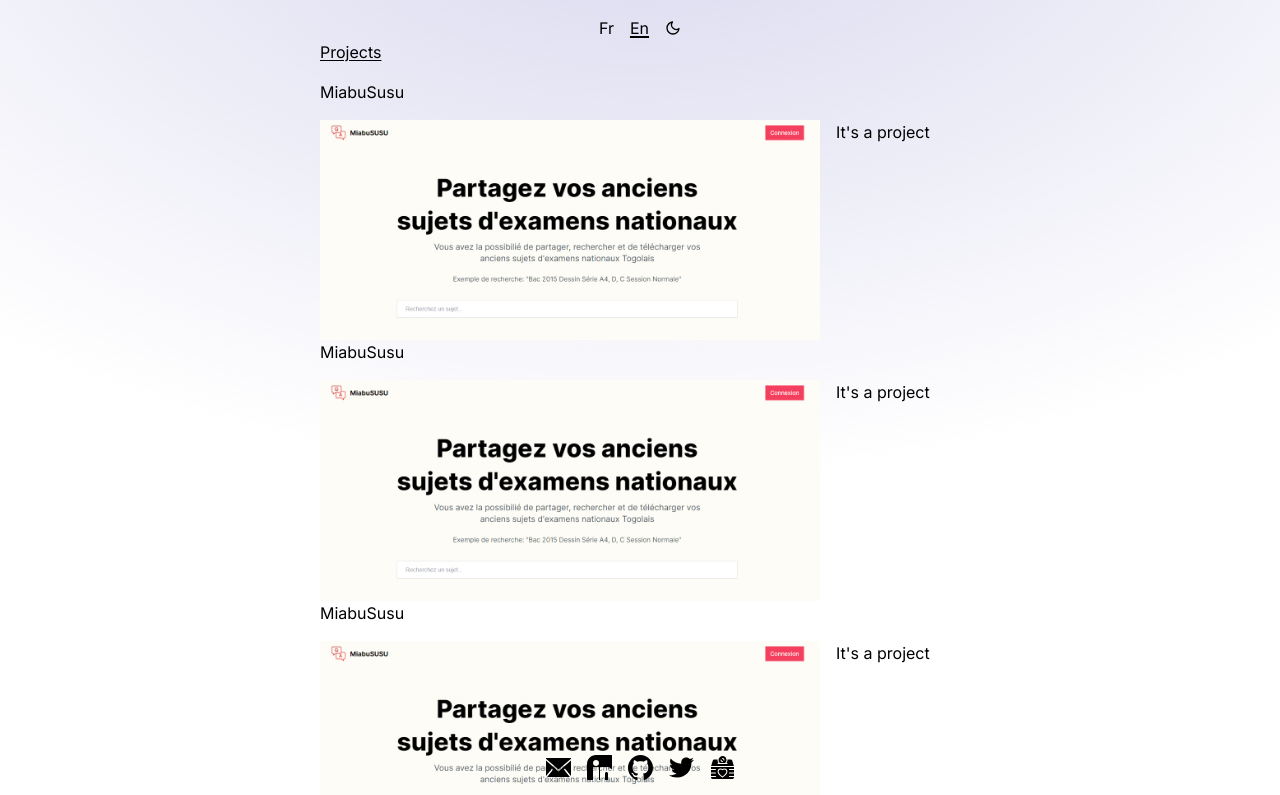
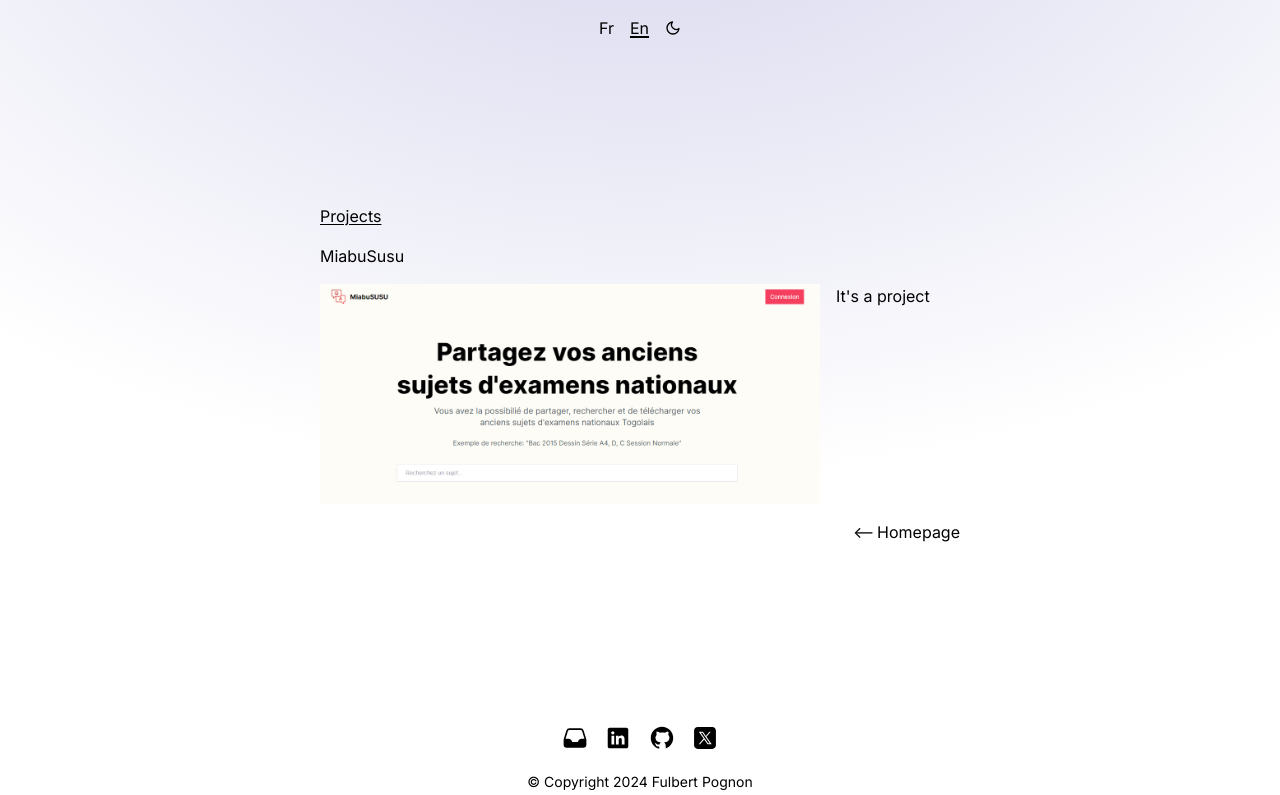
Before and after one commit to YvesleCurseur/fulbertpognon.me, a Next.js app: page /en/projects in a window 1280 px wide. Shown: the top 795 px of the page. Built offline with nearby package versions, Linux system fonts and the light colour scheme.

Commit message:
Fix Footer & add icons

```diff
--- a/src/app/[locale]/layout.js
+++ b/src/app/[locale]/layout.js
@@ -41,11 +41,12 @@
               <div className="flex-1 flex justify-center items-center">
                 {children}
               </div>
-              <div className="sticky bottom-0">
-                <div className="flex items-center justify-center mt-4 space-x-4">
-                  <Footer />
-                </div>
-              </div>
+
+                {/* <div className="sticky bottom-0"> */}
+                  <div className="flex items-center justify-center mt-4 space-x-4">
+                    <Footer />
+                  </div>
+                {/* </div> */}
               <Copyright />
             </div>
           </Providers>
--- a/src/app/[locale]/projects/page.js
+++ b/src/app/[locale]/projects/page.js
@@ -5,36 +5,6 @@
   return (
     <div className="w-1/2 sticky max-sm:w-2/3">
       <h1 className="underline underline-offset-2 mb-4">Projects</h1>
-      <h2 className="mb-4">MiabuSusu</h2>
-      <div className="flex max-sm:block">
-        <Image src="/maibususu.jpg" alt="MiabuSusu" width={500} height={500} />
-        <p className="ml-4 mb-4 max-sm:text-lg max-sm:ml-0">It's a project</p>
-      </div>
-      <h2 className="mb-4">MiabuSusu</h2>
-      <div className="flex max-sm:block">
-        <Image src="/maibususu.jpg" alt="MiabuSusu" width={500} height={500} />
-        <p className="ml-4 mb-4 max-sm:text-lg max-sm:ml-0">It's a project</p>
-      </div>
-      <h2 className="mb-4">MiabuSusu</h2>
-      <div className="flex max-sm:block">
-        <Image src="/maibususu.jpg" alt="MiabuSusu" width={500} height={500} />
-        <p className="ml-4 mb-4 max-sm:text-lg max-sm:ml-0">It's a project</p>
-      </div>
-      <h2 className="mb-4">MiabuSusu</h2>
-      <div className="flex max-sm:block">
-        <Image src="/maibususu.jpg" alt="MiabuSusu" width={500} height={500} />
-        <p className="ml-4 mb-4 max-sm:text-lg max-sm:ml-0">It's a project</p>
-      </div>
-      <h2 className="mb-4">MiabuSusu</h2>
-      <div className="flex max-sm:block">
-        <Image src="/maibususu.jpg" alt="MiabuSusu" width={500} height={500} />
-        <p className="ml-4 mb-4 max-sm:text-lg max-sm:ml-0">It's a project</p>
-      </div>
-      <h2 className="mb-4">MiabuSusu</h2>
-      <div className="flex max-sm:block">
-        <Image src="/maibususu.jpg" alt="MiabuSusu" width={500} height={500} />
-        <p className="ml-4 mb-4 max-sm:text-lg max-sm:ml-0">It's a project</p>
-      </div>
       <h2 className="mb-4">MiabuSusu</h2>
       <div className="flex max-sm:block">
         <Image src="/maibususu.jpg" alt="MiabuSusu" width={500} height={500} />
--- a/src/components/Footer.js
+++ b/src/components/Footer.js
@@ -1,26 +1,19 @@
-"use client";
-
-import { useState } from "react";
-
 const Footer = () => {
-  const [isHovered, setIsHovered] = useState(false);
-
   return (
     <div>
       <footer class="flex justify-center space-x-4 mb-5">
         {/* Email */}
         <button>
           <svg
-            fill="#000000"
-            width="25px"
-            height="25px"
-            viewBox="0 0 1920 1920"
             xmlns="http://www.w3.org/2000/svg"
-            className="color-svg"
+            viewBox="0 0 24 24"
+            fill="currentColor"
+            className="w-[26px] h-[26px] color-svg"
           >
             <path
-              d="M1920 428.266v1189.54l-464.16-580.146-88.203 70.585 468.679 585.904H83.684l468.679-585.904-88.202-70.585L0 1617.805V428.265l959.944 832.441L1920 428.266ZM1919.932 226v52.627l-959.943 832.44L.045 278.628V226h1919.887Z"
               fill-rule="evenodd"
+              d="M6.912 3a3 3 0 0 0-2.868 2.118l-2.411 7.838a3 3 0 0 0-.133.882V18a3 3 0 0 0 3 3h15a3 3 0 0 0 3-3v-4.162c0-.299-.045-.596-.133-.882l-2.412-7.838A3 3 0 0 0 17.088 3H6.912Zm13.823 9.75-2.213-7.191A1.5 1.5 0 0 0 17.088 4.5H6.912a1.5 1.5 0 0 0-1.434 1.059L3.265 12.75H6.11a3 3 0 0 1 2.684 1.658l.256.513a1.5 1.5 0 0 0 1.342.829h3.218a1.5 1.5 0 0 0 1.342-.83l.256-.512a3 3 0 0 1 2.684-1.658h2.844Z"
+              clip-rule="evenodd"
             />
           </svg>
         </button>
@@ -28,117 +21,47 @@
         {/* LinkedIn */}
         <button>
           <svg
-            fill="#000000"
-            height="25px"
-            width="25px"
-            version="1.1"
             xmlns="http://www.w3.org/2000/svg"
+            x="0px"
+            y="0px"
+            width="28px"
+            height="28px"
+            viewBox="0 0 30 30"
             className="color-svg"
           >
-            <path
-              d="M23,0H9C4,0,0,4,0,9v14c0,5,4,9,9,9h14c5,0,9-4,9-9V9C32,4,28,0,23,0z M12,25c0,0.6-0.4,1-1,1H7c-0.6,0-1-0.4-1-1V13
-	c0-0.6,0.4-1,1-1h4c0.6,0,1,0.4,1,1V25z M9,11c-1.7,0-3-1.3-3-3s1.3-3,3-3s3,1.3,3,3S10.7,11,9,11z M26,25c0,0.6-0.4,1-1,1h-3
-	c-0.6,0-1-0.4-1-1v-3.5v-1v-2c0-0.8-0.7-1.5-1.5-1.5S18,17.7,18,18.5v2v1V25c0,0.6-0.4,1-1,1h-3c-0.6,0-1-0.4-1-1V13
-	c0-0.6,0.4-1,1-1h4c0.3,0,0.5,0.1,0.7,0.3c0.6-0.2,1.2-0.3,1.8-0.3c3,0,5.5,2.5,5.5,5.5V25z"
-            />
+            <path d="M24,4H6C4.895,4,4,4.895,4,6v18c0,1.105,0.895,2,2,2h18c1.105,0,2-0.895,2-2V6C26,4.895,25.105,4,24,4z M10.954,22h-2.95 v-9.492h2.95V22z M9.449,11.151c-0.951,0-1.72-0.771-1.72-1.72c0-0.949,0.77-1.719,1.72-1.719c0.948,0,1.719,0.771,1.719,1.719 C11.168,10.38,10.397,11.151,9.449,11.151z M22.004,22h-2.948v-4.616c0-1.101-0.02-2.517-1.533-2.517 c-1.535,0-1.771,1.199-1.771,2.437V22h-2.948v-9.492h2.83v1.297h0.04c0.394-0.746,1.356-1.533,2.791-1.533 c2.987,0,3.539,1.966,3.539,4.522V22z"></path>
           </svg>
         </button>
 
         {/* Github */}
         <button>
           <svg
-            width="25px"
-            height="25px"
-            viewBox="0 0 20 20"
-            version="1.1"
             xmlns="http://www.w3.org/2000/svg"
+            x="0px"
+            y="0px"
+            width="28px"
+            height="28px"
+            viewBox="0 0 30 30"
             className="color-svg"
           >
-            <g
-              id="Page-1"
-              stroke="none"
-              stroke-width="1"
-              fill="none"
-              fill-rule="evenodd"
-            >
-              <g
-                id="Dribbble-Light-Preview"
-                transform="translate(-140.000000, -7559.000000)"
-                fill="#000000"
-              >
-                <g id="icons" transform="translate(56.000000, 160.000000)">
-                  <path
-                    d="M94,7399 C99.523,7399 104,7403.59 104,7409.253 C104,7413.782 101.138,7417.624 97.167,7418.981 C96.66,7419.082 96.48,7418.762 96.48,7418.489 C96.48,7418.151 96.492,7417.047 96.492,7415.675 C96.492,7414.719 96.172,7414.095 95.813,7413.777 C98.04,7413.523 100.38,7412.656 100.38,7408.718 C100.38,7407.598 99.992,7406.684 99.35,7405.966 C99.454,7405.707 99.797,7404.664 99.252,7403.252 C99.252,7403.252 98.414,7402.977 96.505,7404.303 C95.706,7404.076 94.85,7403.962 94,7403.958 C93.15,7403.962 92.295,7404.076 91.497,7404.303 C89.586,7402.977 88.746,7403.252 88.746,7403.252 C88.203,7404.664 88.546,7405.707 88.649,7405.966 C88.01,7406.684 87.619,7407.598 87.619,7408.718 C87.619,7412.646 89.954,7413.526 92.175,7413.785 C91.889,7414.041 91.63,7414.493 91.54,7415.156 C90.97,7415.418 89.522,7415.871 88.63,7414.304 C88.63,7414.304 88.101,7413.319 87.097,7413.247 C87.097,7413.247 86.122,7413.234 87.029,7413.87 C87.029,7413.87 87.684,7414.185 88.139,7415.37 C88.139,7415.37 88.726,7417.2 91.508,7416.58 C91.513,7417.437 91.522,7418.245 91.522,7418.489 C91.522,7418.76 91.338,7419.077 90.839,7418.982 C86.865,7417.627 84,7413.783 84,7409.253 C84,7403.59 88.478,7399 94,7399"
-                    id="github-[#142]"
-                  ></path>
-                </g>
-              </g>
-            </g>
+            <path d="M15,3C8.373,3,3,8.373,3,15c0,5.623,3.872,10.328,9.092,11.63C12.036,26.468,12,26.28,12,26.047v-2.051 c-0.487,0-1.303,0-1.508,0c-0.821,0-1.551-0.353-1.905-1.009c-0.393-0.729-0.461-1.844-1.435-2.526 c-0.289-0.227-0.069-0.486,0.264-0.451c0.615,0.174,1.125,0.596,1.605,1.222c0.478,0.627,0.703,0.769,1.596,0.769 c0.433,0,1.081-0.025,1.691-0.121c0.328-0.833,0.895-1.6,1.588-1.962c-3.996-0.411-5.903-2.399-5.903-5.098 c0-1.162,0.495-2.286,1.336-3.233C9.053,10.647,8.706,8.73,9.435,8c1.798,0,2.885,1.166,3.146,1.481C13.477,9.174,14.461,9,15.495,9 c1.036,0,2.024,0.174,2.922,0.483C18.675,9.17,19.763,8,21.565,8c0.732,0.731,0.381,2.656,0.102,3.594 c0.836,0.945,1.328,2.066,1.328,3.226c0,2.697-1.904,4.684-5.894,5.097C18.199,20.49,19,22.1,19,23.313v2.734 c0,0.104-0.023,0.179-0.035,0.268C23.641,24.676,27,20.236,27,15C27,8.373,21.627,3,15,3z"></path>
           </svg>
         </button>
 
-        {/* Twitter */}
+        {/* Twitter/X */}
         <button>
           <svg
-            width="25px"
-            height="25px"
-            viewBox="0 -2 20 20"
-            version="1.1"
             xmlns="http://www.w3.org/2000/svg"
+            x="0px"
+            y="0px"
+            width="26px"
+            height="26px"
+            viewBox="0 0 50 50"
             className="color-svg"
           >
-            <g
-              id="Page-1"
-              stroke="none"
-              stroke-width="1"
-              fill="none"
-              fill-rule="evenodd"
-            >
-              <g
-                id="Dribbble-Light-Preview"
-                transform="translate(-60.000000, -7521.000000)"
-                fill="#000000"
-              >
-                <g id="icons" transform="translate(56.000000, 160.000000)">
-                  <path
-                    d="M10.29,7377 C17.837,7377 21.965,7370.84365 21.965,7365.50546 C21.965,7365.33021 21.965,7365.15595 21.953,7364.98267 C22.756,7364.41163 23.449,7363.70276 24,7362.8915 C23.252,7363.21837 22.457,7363.433 21.644,7363.52751 C22.5,7363.02244 23.141,7362.2289 23.448,7361.2926 C22.642,7361.76321 21.761,7362.095 20.842,7362.27321 C19.288,7360.64674 16.689,7360.56798 15.036,7362.09796 C13.971,7363.08447 13.518,7364.55538 13.849,7365.95835 C10.55,7365.79492 7.476,7364.261 5.392,7361.73762 C4.303,7363.58363 4.86,7365.94457 6.663,7367.12996 C6.01,7367.11125 5.371,7366.93797 4.8,7366.62489 L4.8,7366.67608 C4.801,7368.5989 6.178,7370.2549 8.092,7370.63591 C7.488,7370.79836 6.854,7370.82199 6.24,7370.70483 C6.777,7372.35099 8.318,7373.47829 10.073,7373.51078 C8.62,7374.63513 6.825,7375.24554 4.977,7375.24358 C4.651,7375.24259 4.325,7375.22388 4,7375.18549 C5.877,7376.37088 8.06,7377 10.29,7376.99705"
-                    id="twitter-[#154]"
-                  ></path>
-                </g>
-              </g>
-            </g>
+            <path d="M 11 4 C 7.134 4 4 7.134 4 11 L 4 39 C 4 42.866 7.134 46 11 46 L 39 46 C 42.866 46 46 42.866 46 39 L 46 11 C 46 7.134 42.866 4 39 4 L 11 4 z M 13.085938 13 L 21.023438 13 L 26.660156 21.009766 L 33.5 13 L 36 13 L 27.789062 22.613281 L 37.914062 37 L 29.978516 37 L 23.4375 27.707031 L 15.5 37 L 13 37 L 22.308594 26.103516 L 13.085938 13 z M 16.914062 15 L 31.021484 35 L 34.085938 35 L 19.978516 15 L 16.914062 15 z"></path>
           </svg>
         </button>
-
-        <a
-          href="https://www.buymeacoffee.com/fulbertpognon"
-          target="_blank"
-          onMouseEnter={() => setIsHovered(true)}
-          onMouseLeave={() => setIsHovered(false)}
-          className=" relative inline-block"
-        >
-          <span
-            className={`absolute font-bold top-0 left-full bg-yellow-500 px-2 py-0.5 rounded text-xs text-black whitespace-nowrap opacity-0 transform transition-all duration-300 ${
-              isHovered
-                ? "translate-x-2 opacity-100 max-sm:hidden"
-                : "translate-x-0 opacity-0 max-sm:hidden"
-            }`}
-          >
-            {"<--"} Buy me a coffee
-          </span>
-          <svg
-            fill="#000000"
-            width="25"
-            height="25"
-            viewBox="0 0 50 50"
-            xmlns="http://www.w3.org/2000/svg"
-            className="color-svg"
-          >
-            <g id="Solid">
-              <path d="M47.74,22H2.26L5.61,11.12A2.98216,2.98216,0,0,1,8.48,9H15.05c-.03.33-.05.66-.05,1a9.93438,9.93438,0,0,0,2.01,6H16a1,1,0,0,0,0,2H34a1,1,0,0,0,0-2H32.99A9.93438,9.93438,0,0,0,35,10c0-.34-.02-.67-.05-1h6.57a2.98209,2.98209,0,0,1,2.87,2.12ZM28.61475,29a4.08076,4.08076,0,0,0-2.90723,1.208,1.03055,1.03055,0,0,1-1.415,0A4.08076,4.08076,0,0,0,21.38525,29a4.12359,4.12359,0,0,0-4.1123,4.126c0,4.38574,5.93652,8.542,7.727,9.69629,1.79053-1.1543,7.727-5.31055,7.727-9.69629A4.12359,4.12359,0,0,0,28.61475,29ZM38,29a.99974.99974,0,0,0,1,1h9v5H39a1,1,0,0,0,0,2h9v5H39a1,1,0,0,0,0,2h9v1a3.00328,3.00328,0,0,1-3,3H5a3.00328,3.00328,0,0,1-3-3V44h9a1,1,0,0,0,0-2H2V37h9a1,1,0,0,0,0-2H2V30h9a1,1,0,0,0,0-2H2V24H48v4H39A.99974.99974,0,0,0,38,29Zm-3.273,4.126A6.12619,6.12619,0,0,0,28.61475,27,6.05647,6.05647,0,0,0,25,28.18457,6.05647,6.05647,0,0,0,21.38525,27a6.12619,6.12619,0,0,0-6.1123,6.126c0,6.28515,8.84668,11.51855,9.22314,11.73828a1.01922,1.01922,0,0,0,1.00782,0C25.88049,44.64446,34.72705,39.41109,34.72705,33.126ZM17,10a8,8,0,1,1,13.27374,6H19.72626A7.97566,7.97566,0,0,1,17,10Zm7-3a.99974.99974,0,0,0,1,1,2.00229,2.00229,0,0,1,2,2,1,1,0,0,0,2,0,4.00427,4.00427,0,0,0-4-4A.99974.99974,0,0,0,24,7Zm-3,3a4.00427,4.00427,0,0,0,4,4,1,1,0,0,0,0-2,2.00229,2.00229,0,0,1-2-2,1,1,0,0,0-2,0Z" />
-            </g>
-          </svg>
-        </a>
       </footer>
     </div>
   );
```
Also changed, not shown: 1 other file (tests, documents, lock files or other folders).
